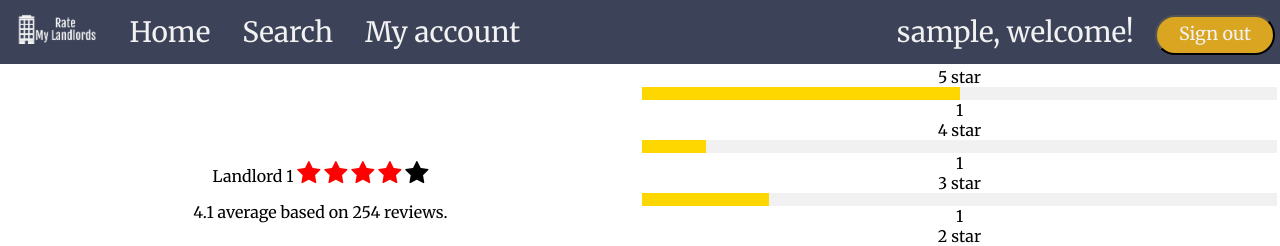
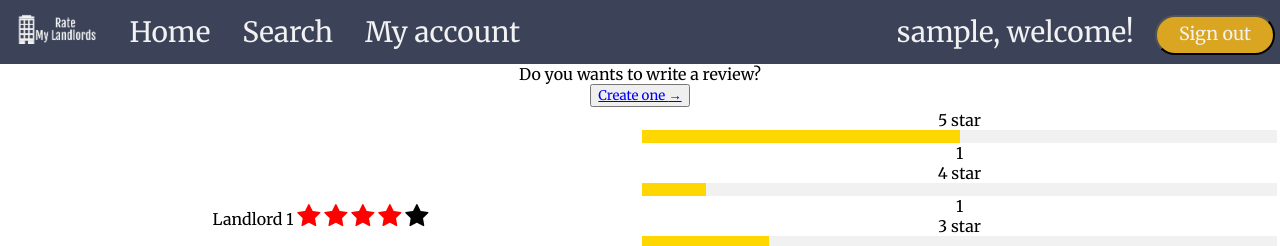
Before and after one commit to YunweiY/RateMyLandlords-SOEN287, a PHP site: page /Review.php in a window 1280 px wide. Shown: the top 246 px of the page. Run offline with PHP 8.4, Linux system fonts and the light colour scheme; the visitor is signed in with stand-in values (Sample User, id 1); some libraries are stand-ins or nearby versions.

Commit message:
Update Review.php

```diff
--- a/Review.php
+++ b/Review.php
@@ -246,6 +246,10 @@ session_start();
            </div>
            </td >
        </tr>
+       <tr>
+           <label>Do you wants to write a review?</label><br/>
+           <button><a href="write review.php">Create one <span>&#8594;</span></a></button><br/>
+       </tr>
    </table>
 </main>
 <?php } else { ?>
@@ -259,6 +263,8 @@ session_start();
         </div>
     </main>
 <?php } ?>
+
+
 <footer>
     <table>
         <tr>
```
